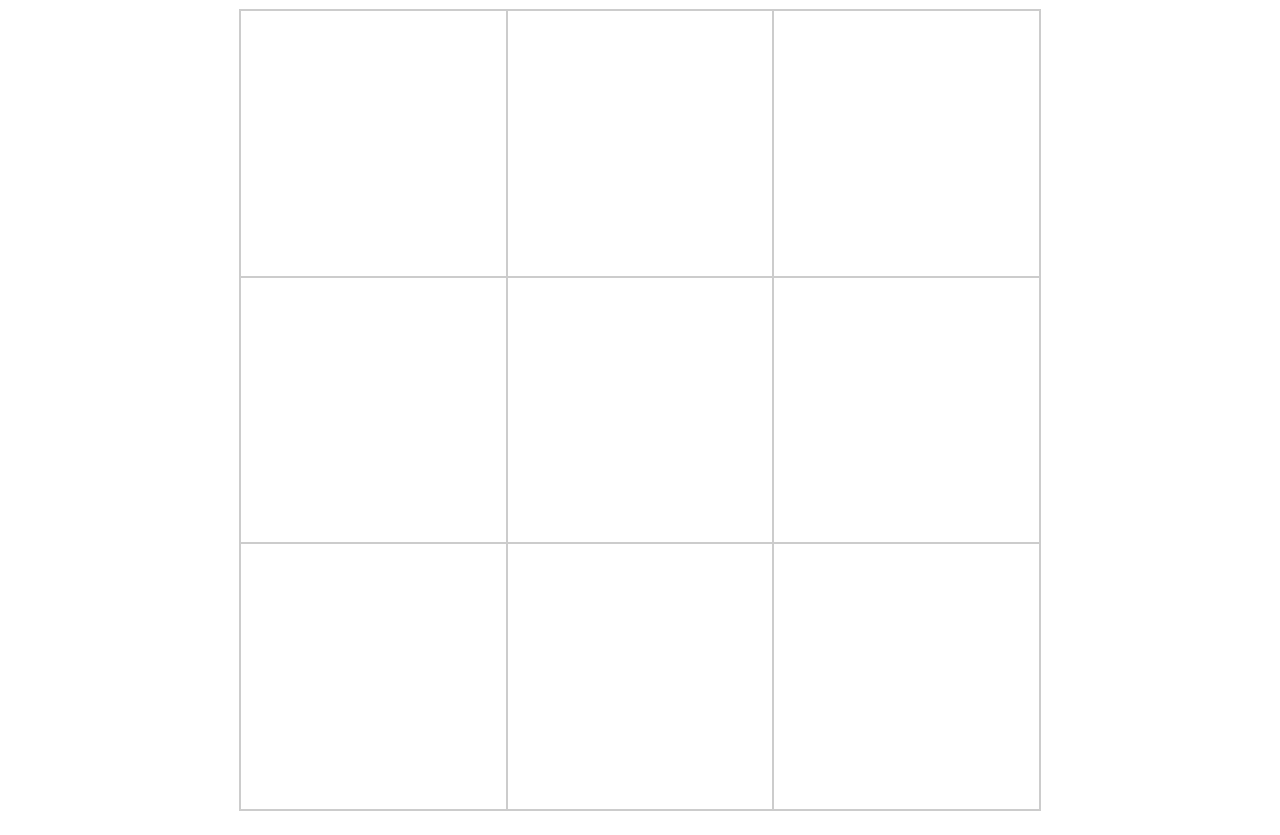
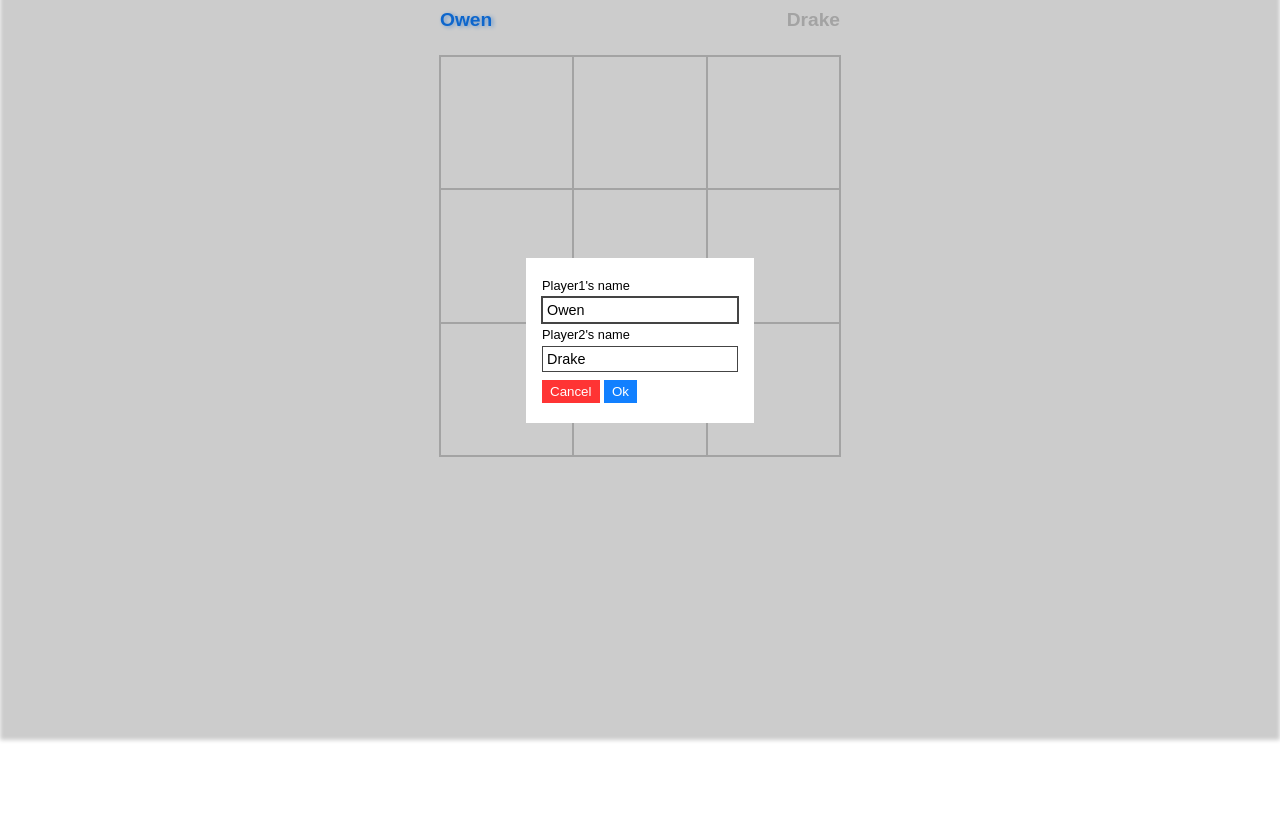
Before and after one commit to 29042022gtx/tic-tac-toe, a plain HTML site: page index.html in a window 1280 px wide. Shown: the part 60-895 px from the top of the page. After the commit the page ends 800 px from the top, so only its background shows below. Drawn offline with Linux system fonts and the light colour scheme.

Commit message:
Add name dialog

```diff
--- a/index.html
+++ b/index.html
@@ -10,9 +10,33 @@
   <div class="title">
     Tic Tac Toe
   </div>
+  <div class="player">
+    <div class="player1 active">
+
+    </div>
+    <div class="player2">
+
+    </div>
+  </div>
   <div class="board">
 
   </div>
+  <dialog class="player-name-dialog">
+    <form class="player-name-form" action="">
+      <label for="player1Name">Player1's name</label>
+      <input type="text" name="player1Name" id="player1Name"
+        placeholder="Player1's name">
+      <label for="player2Name">Player2's name</label>
+      <input type="text" name="player2Name" id="player2Name"
+        placeholder="Player2's name">
+        <button id="cancel" formmethod="dialog">Cancel</button>
+      <button id="submit">Ok</button>
+    </form>
+  </dialog>
+  <!-- <dialog class=".dialog" open="">
+    Owen wins!
+    <button>Replay</button>
+  </dialog> -->
   <script src="./script.js"></script>
 </body>
 </html>
--- a/script.js
+++ b/script.js
@@ -7,7 +7,7 @@ const player2 = createUser('Drake')
 const gameBoard = (function() {
   const board = [
     // true, true, false,
-    // false, false, true,
+    // false, true, true,
     // true, true, false,
     null, null, null,
     null, null, null,
@@ -83,7 +83,6 @@ const controller = (function() {
       activePlayer = player1
     else
       activePlayer = player2
-    // idx = getIDX()
     if (gameBoard.board[idx] != null)
       return false
     gameBoard.board[idx] = turn
@@ -91,25 +90,11 @@ const controller = (function() {
     winner = gameBoard.getWinner()
     // logGameBoard()
     return true
-    function getIDX() {
-      let idx = prompt(activePlayer.name)
-      idx = parseInt(idx)
-      if (!idx)
-        idx = 0
-      while (gameBoard.board[idx] != null || idx < -1 || idx >= 9) {
-        idx = prompt(activePlayer.name + ' choose a nother idx!')
-        idx = parseInt(idx)
-        if (!idx)
-          idx = 0
-      }
-      console.log(idx);
-      return idx
-    }
   }
   // while (winner == null && round < 9) {
   //   play()
   // }
-  return {play}
+  return {turn, play}
 })()
 
 function logGameBoard() {
@@ -123,19 +108,57 @@ function logGameBoard() {
 }
 const display = (function() {
   const board = document.querySelector('.board')
+  const playerwrp1 = document.querySelector('.player1')
+  const playerwrp2 = document.querySelector('.player2')
+  const nameDialog = document.querySelector('dialog.player-name-dialog')
+  const nameForm = nameDialog.querySelector('form')
+  const formSubmit = nameForm.querySelector('#submit')
+  const formCancel = nameForm.querySelector('#cancel')
+
+  formSubmit.addEventListener('click', (e) => {
+    e.preventDefault()
+    nameDialog.close()
+    player1.name = nameForm.player1Name.value
+    player2.name = nameForm.player2Name.value
+    pushPlayerName()
+  })
+
+  formCancel.addEventListener('click', () => {
+    // nameDialog.close()
+    // pushPlayerName()
+  })
+
   board.addEventListener('click', function clickArea(e) {
-    let idx = e.target.getAttribute('data-idx')
-    if (!idx)
+    let idx = +e.target.getAttribute('data-idx')
+    if (isNaN(idx))
       return
-    markArea(idx)
-    if (gameBoard.getWinner())
-      board.removeEventListener('click', clickArea)
+    if (!markArea(idx))
+      return
+    if (gameBoard.getWinner() != null) {
+      inertBoard(clickArea)
+      return
+    }
+    switchTurn()
   })
+  playerwrp1.addEventListener('click', function() {
+    nameDialog.showModal()
+  })
+  playerwrp2.addEventListener('click', function() {
+    nameDialog.showModal()
+  })
+  pushPlayerName()
   pushBoard()
+  nameDialog.showModal()
+
+  function inertBoard(clickArea) {
+    board.removeEventListener('click', clickArea)
+    for(let i = 0; i < board.children.length; i++)
+      board.children[i].classList.remove('area')
+  }
 
   function markArea(idx) {
     if (!controller.play(idx))
-      return
+      return false
     let area = board.querySelector('[data-idx ="' + idx + '"]')
     let mark = null
     if (gameBoard.board[idx])
@@ -145,6 +168,20 @@ const display = (function() {
     area.textContent = mark
     if (mark)
       area.classList.add(mark)
+    return true
+  }
+
+  function switchTurn() {
+    playerwrp1.classList.toggle('active')
+    playerwrp2.classList.toggle('active')
+  }
+
+  function pushPlayerName() {
+    playerwrp1.textContent = player1.name
+    playerwrp2.textContent = player2.name
+    nameForm.player1Name.value = player1.name
+    nameForm.player2Name.value = player2.name
+
   }
 
   function pushBoard() {
@@ -159,6 +196,7 @@ const display = (function() {
       btn.textContent = '\u00A0'
       if (mark)
         btn.classList.add(mark)
+      btn.classList.add('area')
       board.append(btn)
     }
   }
--- a/style.css
+++ b/style.css
@@ -1,11 +1,16 @@
 :root {
-  --max: 800px;
+  --max: 400px;
   --cloud: #eee;
   --smoke: #ddd;
   --bone: #ccc;
   --gray: #aaa;
+  --dark: #444;
   --blue: #1180ff;
+  --lightblue: #89c0ff;
   --red: #ff3434;
+  --lightred: #ff6868;
+  --shadow: ;
+  --color: ;
 }
 
 * {
@@ -16,18 +21,52 @@ html {
   font-family: sans-serif;
 }
 
+body > * {
+  width: 80%;
+  min-width: fit-content;
+  max-width: var(--max);
+  margin: auto;
+}
+
 .title {
   font-size: 2em;
   font-weight: bold;
   text-align: center;
 }
 
+.player {
+  display: flex;
+  justify-content: space-between;
+  padding: 24px 0;
+  font-size: 1.2em;
+  font-weight: bold;
+  color: var(--bone);
+  /* text-shadow: 2px 1px 4px var(--shadow); */
+}
+
+.player1 {
+  --color: var(--blue);
+  --shadow: var(--lightblue);
+}
+
+.player2 {
+  --color: var(--red);
+  --shadow: var(--lightred);
+}
+
+.active {
+  color: var(--color);
+  text-shadow: 2px 1px 4px var(--shadow);
+}
+
+.inert {
+  color: var(--bone);
+  /* text-shadow: none; */
+}
+
 .board {
   display: grid;
   grid-template-columns: repeat(3, 1fr);
-  width: 80%;
-  max-width: var(--max);
-  margin: 24px auto;
   /* padding: 0 12%; */
   border: 1px solid var(--bone);
 }
@@ -38,11 +77,18 @@ html {
   font-size: 4em;
   font-weight: bold;
   text-transform: uppercase;
+  color: var(--smoke);
   background-color: white;
   border: inherit;
+  outline: 2px solid transparent;
+  outline-offset: -2px;
 }
 
-.board button:hover {
+.board button:focus-visible {
+  outline-color: var(--dark);
+}
+
+.board .area:hover {
   background-color: var(--smoke);
 }
 
@@ -58,3 +104,60 @@ html {
 .board .o:hover {
   background-color: white;
 }
+
+.player-name-dialog {
+  width: fit-content;
+  padding: 16px;
+  border: none;
+  margin: auto;
+  /* border-radius: 8px; */
+}
+
+.player-name-dialog::backdrop {
+  background-color: black;
+  opacity: .2;
+  filter: blur(2px);
+}
+
+.player-name-dialog form {
+  /* padding: 16px; */
+  /* background-color: black; */
+}
+
+.player-name-dialog form > * {
+  margin: 4px 0;
+}
+
+.player-name-dialog form label {
+  display: block;
+  /* padding: 4px 0; */
+  font-size: .8em;
+}
+
+.player-name-dialog form input {
+  display: block;
+  padding: 4px;
+  font-size: .9em;
+  border: 1px solid var(--dark);
+  outline: 1px solid transparent;
+}
+
+.player-name-dialog form input:focus {
+  outline-color: var(--dark);
+  /* outline-offset: -2px; */
+}
+
+.player-name-dialog form button {
+  color: white;
+  padding: 4px 8px;
+  border: 1px solid var(--dark);
+  border: none;
+}
+
+.player-name-dialog form #submit {
+  background-color: var(--blue);
+}
+
+.player-name-dialog form #cancel {
+  background-color: var(--red);
+}
```
